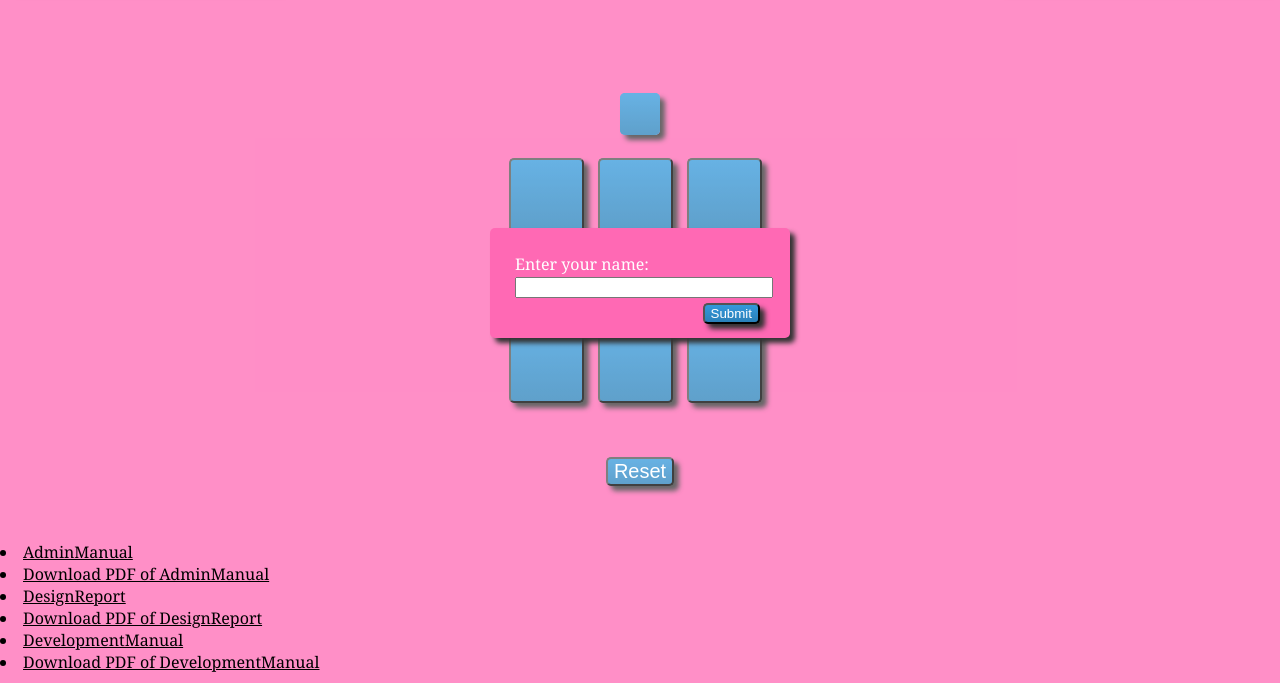
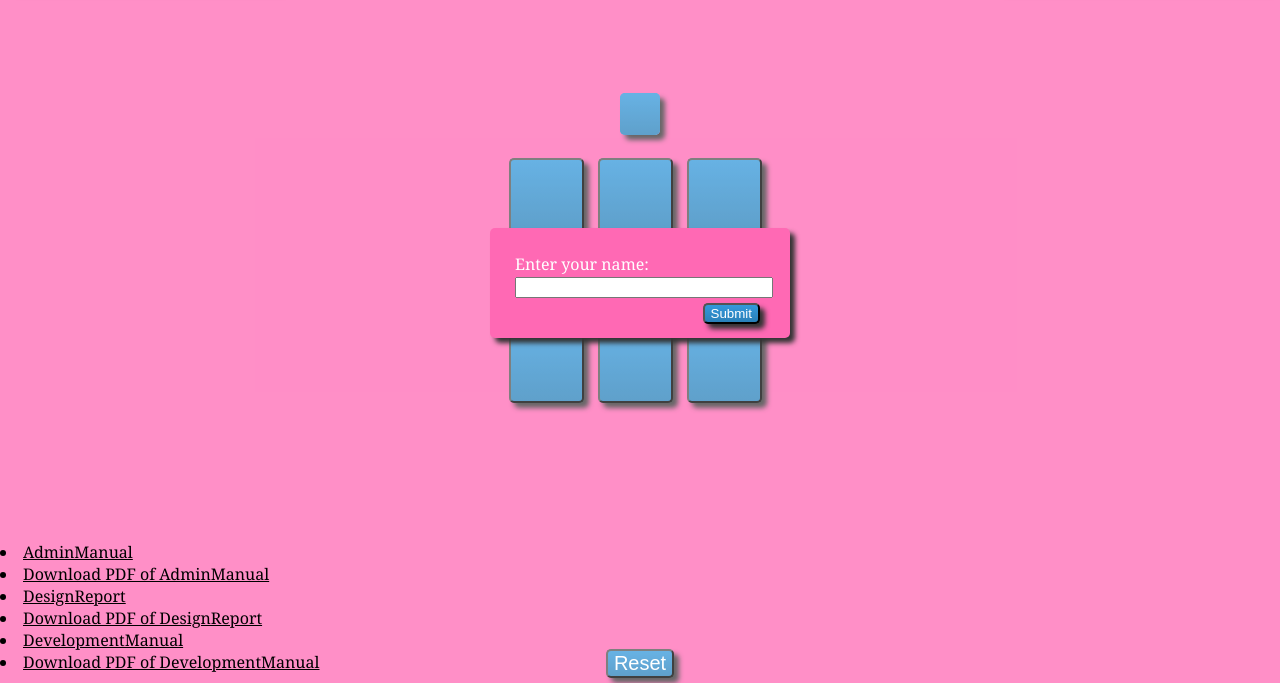
Before and after one commit to ComputerFriendz/TicTacToe, a website built with webpack: page src/client/index.html in a window 1280 px wide. Shown: the part 117-800 px from the top of the page. Built offline with nearby package versions, Linux system fonts and the light colour scheme; files whose address does not match are found by name.

Commit message:
fixing the reset button

```diff
--- a/src/styles/app.css
+++ b/src/styles/app.css
@@ -75,7 +75,6 @@ button,
   margin: 0 auto;
   text-align: center;
   width: 100%;
-  margin-bottom: 15%;
 }
 
 #reset {
```
